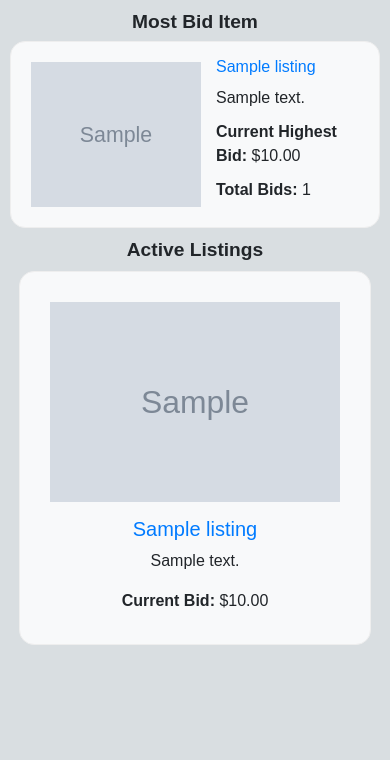
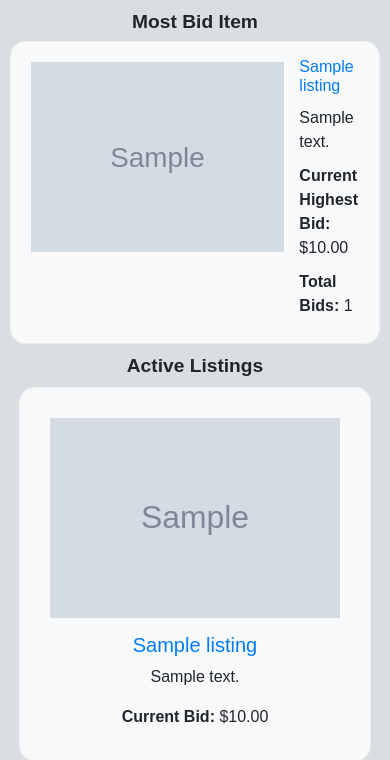
Before and after one commit to DeanMwau/Auctions.github.io, a Django app: page /welcome in a window 390 px wide. Shown: the part 67-827 px from the top of the page. Run offline with Django 3.2, Linux system fonts and the light colour scheme; tables that the repository leaves empty hold one stand-in row (values such as "Sample post"); grey boxes marked "Sample" are stand-in pictures; some libraries are stand-ins or nearby versions.

Commit message:
Edit styles.css

```diff
--- a/auctions/static/auctions/styles.css
+++ b/auctions/static/auctions/styles.css
@@ -544,6 +544,11 @@ hr {
         height: 200px;
     }
 
+    .most-bid-item .most-bid-image {
+        width: 100%;
+        height: 200px;
+    }
+
     .index-listing .listing-item div {
         padding-left: 0;
     }
```
